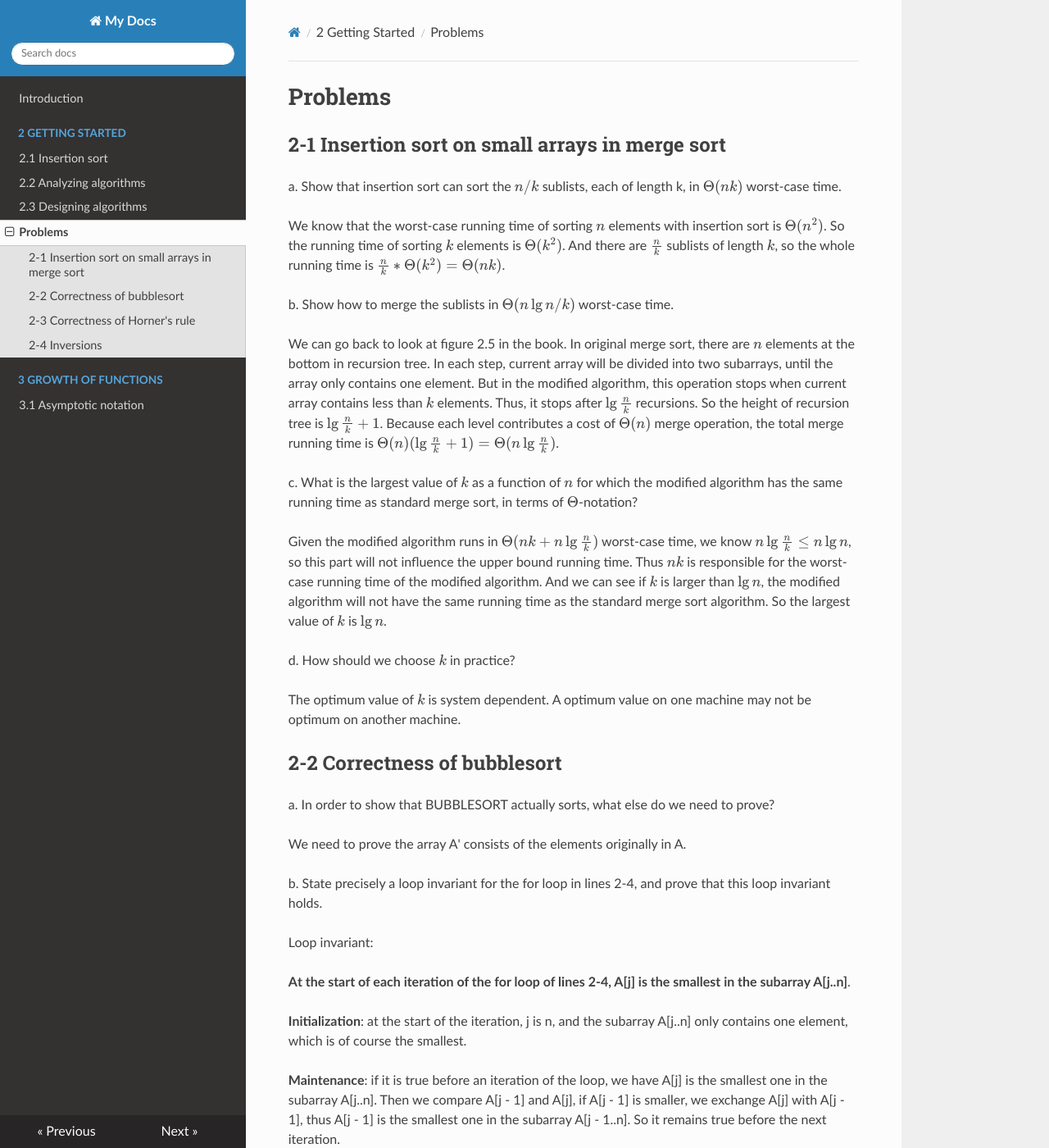
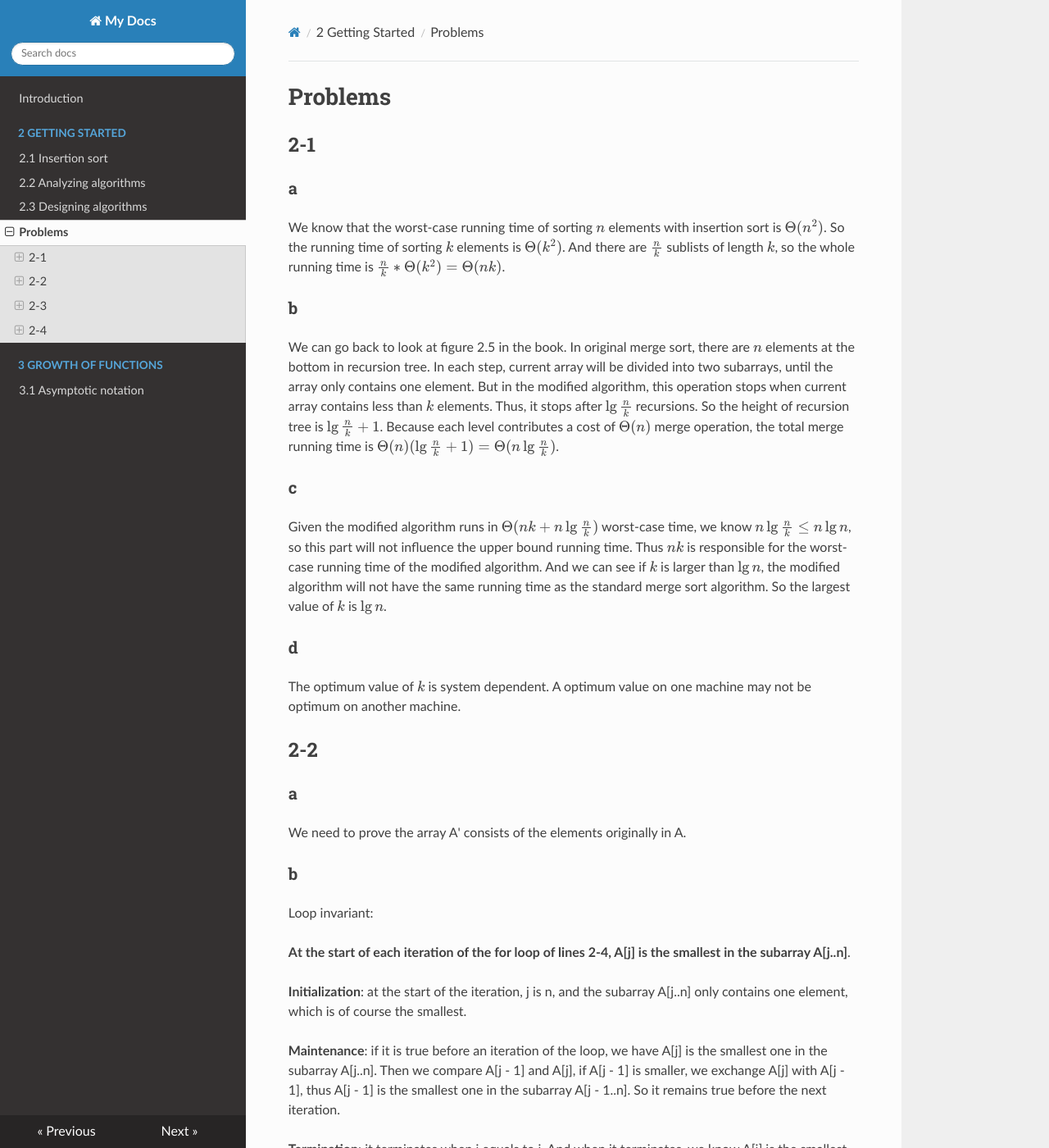
Before and after one commit to Frederick-S/Introduction-to-Algorithms-Notes, an MkDocs documentation site: the page built from docs/2-Getting-Started/Problems.md, in a window 1280 px wide and 1400 px high. Shown: the whole window at 82% size. Built offline with MkDocs 1.6.1, drawn with Linux system fonts in a browser that asks for light colours; nearby versions of some CDN libraries; formulas are drawn with MathJax 3; old or Windows-style settings are respelled for this version of MkDocs; some of the changed text lies outside the part shown.

Commit message:
Update title

````diff
--- a/docs/2-Getting-Started/Problems.md
+++ b/docs/2-Getting-Started/Problems.md
@@ -1,27 +1,27 @@
 # Problems
-## 2-1 Insertion sort on small arrays in merge sort
-a. Show that insertion sort can sort the $n / k$ sublists, each of length k, in $\Theta(nk)$ worst-case time.
+## 2-1
+### a
 
 We know that the worst-case running time of sorting $n$ elements with insertion sort is $\Theta(n^2)$. So the running time of sorting $k$ elements is $\Theta(k^2)$. And there are $\frac{n}{k}$ sublists of length $k$, so the whole running time is $\frac{n}{k} * \Theta(k^2) = \Theta(nk)$.
 
-b. Show how to merge the sublists in $\Theta(n\lg{n / k})$ worst-case time.
+### b
 
 We can go back to look at figure 2.5 in the book. In original merge sort, there are $n$ elements at the bottom in recursion tree. In each step, current array will be divided into two subarrays, until the array only contains one element. But in the modified algorithm, this operation stops when current array contains less than $k$ elements. Thus, it stops after $\lg{\frac{n}{k}}$ recursions. So the height of recursion tree is $\lg{\frac{n}{k}} + 1$. Because each level contributes a cost of $\Theta(n)$ merge operation, the total merge running time is $\Theta(n)(\lg{\frac{n}{k}} + 1) = \Theta(n\lg{\frac{n}{k}})$.
 
-c. What is the largest value of $k$ as a function of $n$ for which the modified algorithm has the same running time as standard merge sort, in terms of $\Theta$-notation?
+### c
 
 Given the modified algorithm runs in $\Theta(nk + n\lg{\frac{n}{k}})$ worst-case time, we know $n\lg{\frac{n}{k}} \leq n\lg{n}$, so this part will not influence the upper bound running time. Thus $nk$ is responsible for the worst-case running time of the modified algorithm. And we can see if $k$ is larger than $\lg{n}$, the modified algorithm will not have the same running time as the standard merge sort algorithm. So the largest value of $k$ is $\lg{n}$.
 
-d. How should we choose $k$ in practice?
+### d
 
 The optimum value of $k$ is system dependent. A optimum value on one machine may not be optimum on another machine.
 
-## 2-2 Correctness of bubblesort
-a. In order to show that BUBBLESORT actually sorts, what else do we need to prove?
+## 2-2
+### a
 
 We need to prove the array A' consists of the elements originally in A.
 
-b. State precisely a loop invariant for the for loop in lines 2-4, and prove that this loop invariant holds.
+### b
 
 Loop invariant:
 
@@ -33,7 +33,7 @@ Loop invariant:
 
 **Termination**: it terminates when j equals to i. And when it terminates, we know A[i] is the smallest element in the subarray A[i..n]. So the loop invariant is correct.
 
-c. Using the termination condition of the loop invariant proved in part (b), state a loop invariant for the for loop in lines 1-4 that will allow you to prove inequality (2.3).
+### c
 
 Loop invariant:
 
@@ -45,18 +45,18 @@ Loop invariant:
 
 **Termination**: it terminates when i is n. Substituting n for i in the wording of loop invariant, we have that the subarray A[1..n - 1] is in sorted order, and the elements in the subarray A[1..n - 1] is not larger than the elements in the subarray A[n..n], so the subarray A[1..n] is in sorted order. And the subarray A[1..n] is the entire array, we conclude that the entire array is sorted. Hence, the algorithm is correct.
 
-d. What is the worst-case running time of bubblesort? How does it compare to the running time of insertion sort?
+### d
 
 The worst-case running time of bubblesort is approximately $n + (n - 1) + \ldots + 3 = \Theta(n^2)$.
 
 The worst-case running time of insertion sort is also $\Theta(n^2)$, but the best-case running time of insertion sort is $\Theta(n)$. For bubblesort, the best-case running time is still $\Theta(n^2)$, because a best-case input could not reduce the cost of the for loop of lines 2-4.
 
-## 2-3 Correctness of Horner's rule
-a. In terms of $\Theta$-notation, what is the running time of this code fragment for Horner's rule?
+## 2-3
+### a
 
 It's $\Theta(n)$.
 
-b. Write pseudocode to implement the naive polynomial-evaluation algorithm that computes each term of the polynomial from scratch. What is the running time of this algorithm? How does it compare to Horner's rule?
+### b
 
 The pseudocode of the naive polynomial-evaluation algorithm:
 
@@ -77,7 +77,7 @@ for i = 0 to n
 
 The running time of this algorithm is $\Theta(n^2)$. It's slower than the Horner's rule.
 
-c. Use the loop invariant to show that, at termination, $y = \sum_{k = 0}^{n} a_k{x^k}$.
+### c
 
 **Initialization**: at the start of the iteration of the for loop, i is n, and $y = \sum_{k = 0}^{-1} a_{k + n + 1}{x^k}$, this is not a valid summation, so y is still 0. Thus the loop invariant is correct.
 
@@ -105,22 +105,22 @@ $$y = \sum_{k = 0}^{n - (-1 + 1)} a_{k + -1 + 1}{x^k} = \sum_{k = 0}^{n} a_{k}{x
 
 So the loop invariant is correct.
 
-d. Conclude by arguing that the given code fragment correctly evaluates a polynomial characterized by the coefficients $a_0, a_1, \ldots, a_n$.
+### d
 
 At the end of the iteration of the for loop of lines 2-3, we have $y = \sum_{k = 0}^{n} a_{k}{x^k}$, so it's correct.
 
-## 2-4 Inversions
-a. List the five inversions of the array $\langle 2, 3, 8, 6, 1\rangle$.
+## 2-4
+### a
 
 $\langle 0, 4\rangle, \langle 1, 4\rangle, \langle 2, 3\rangle, \langle 2, 4\rangle, \langle 6, 1\rangle$.
 
-b. What array with elements from the set $\lbrace 1, 2, \ldots, n \rbrace$ has the most inversions? How many does it have?
+### b
 
 The array $\lbrace n, \ldots, 2, 1\rbrace$ has the most inversions. It has:
 
 $$(n - 1) + (n - 2) + \ldots + 1 = \frac{n(n - 1)}{2}$$
 
-c. What is the relationship between the running time of insertion sort and the number of inversions in the input array?
+### c
 
 Let's go back to the pseudocode of insertion sort. We know the running time of insertion sort is:
 
@@ -132,7 +132,7 @@ We can see lines 6 and 7 will be executed when there is an inversion, let's deno
 
 $$T(n) = c_1n + c_2(n - 1) + c_4(n - 1) + c_5(m + n - 1) + c_6m + c_7m + c_8(n - 1)$$
 
-d. Give an algorithm that determines the number of inversions in any permutation on n elements in $\Theta(n\lg{n})$ worst-case time.
+### d
 
 ```
 NUMBER-OF-INVERSIONS(A)
````
Also changed, not shown: docs/3-Growth-of-Functions/3.1-Asymptotic-notation.md (+3 -1 lines).
